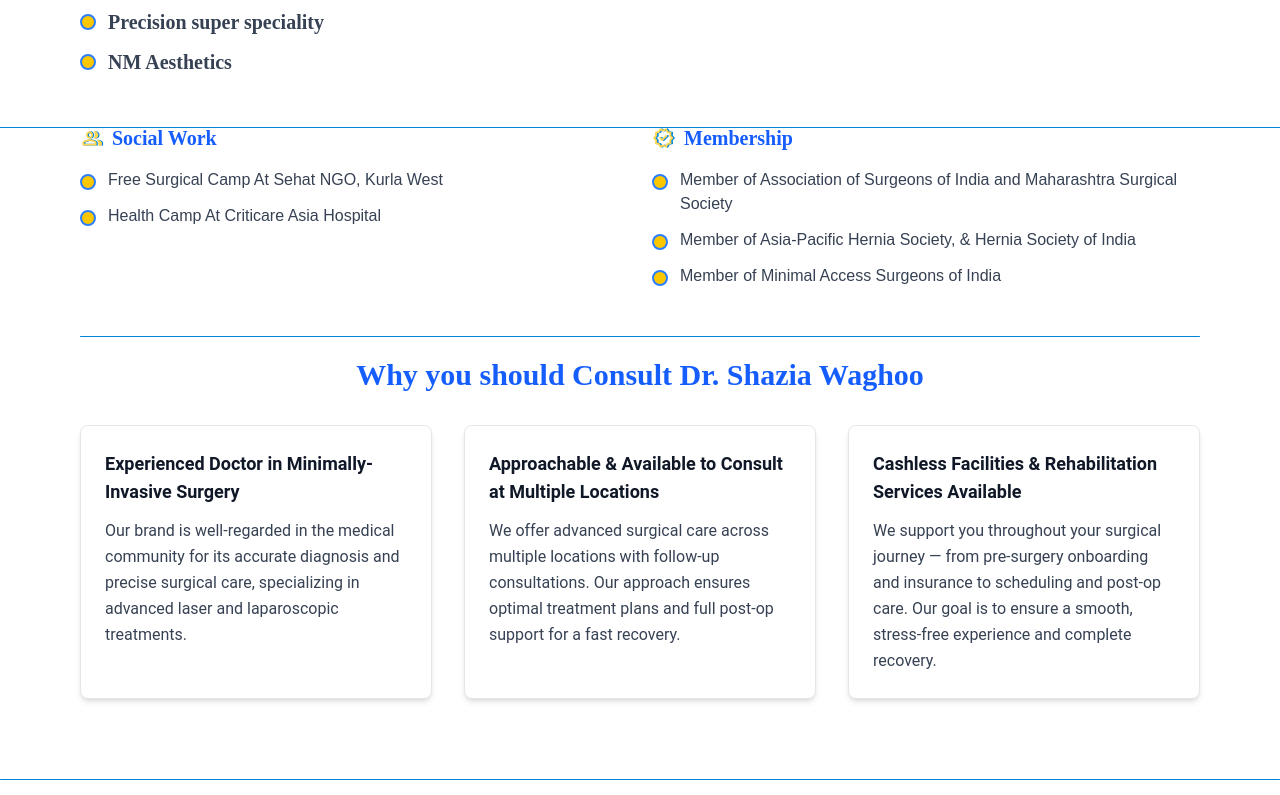
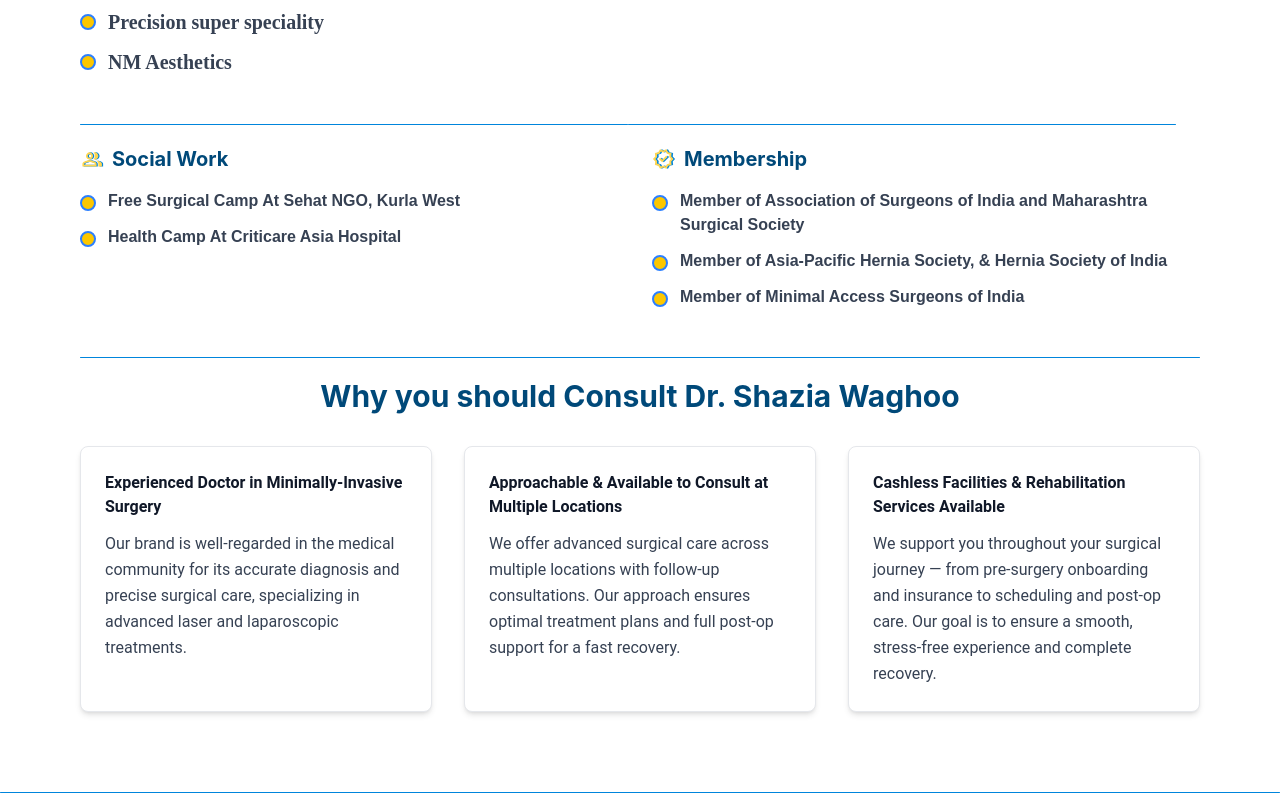
Before and after one commit to abdulahadkhan-10/dr.shaziya, a Next.js app: page / in a window 1280 px wide. Shown: the part 1287-2082 px from the top of the page. Built offline with nearby package versions, Linux system fonts and the light colour scheme.

Commit message:
update title in metadata and enhance layout styling for social work and membership sections

```diff
--- a/src/app/layout.js
+++ b/src/app/layout.js
@@ -12,7 +12,7 @@ const geistMono = Geist_Mono({
 });
 
 export const metadata = {
-  title: "Create Next App",
+  title: "Dr.shazia",
   description: "Generated by create next app",
 };
 
--- a/src/app/page.js
+++ b/src/app/page.js
@@ -222,48 +222,62 @@ export default function Home() {
 
         {/* Social Work and Membership */}
         <div className="grid md:grid-cols-2 gap-6 mb-12">
+  {/* Social Work */}
+  <div>
+    {/* Divider Line */}
+    <div className="w-full h-[1px] rounded-lg bg-[#0085DC] mb-5"></div>
 
-          <div>
+    {/* Heading with icon */}
     <h3
       className="flex items-center text-xl font-bold text-blue-600 mb-4"
-  style={{ fontFamily: 'Times New Roman, serif' }}
+      style={{ fontFamily: 'Inter, sans-serif',color:'#004979' }}
     >
-  <div className="w-full h-[1px] rounded-lg bg-[#0085DC] mb-5 absolute left-0"></div>
-  <img src="/social-work.svg" alt="Social Work" className="w-6 h-6 mr-2 relative z-10" />
-  <span className="relative z-10">Social Work</span>
+      <img src="/social-work.svg" alt="Social Work" className="w-6 h-6 mr-2" />
+      <span>Social Work</span>
     </h3>
 
-
-            <ul className="space-y-3 text-base text-gray-700">
+    <ul className="space-y-3 text-base font-semibold text-gray-700">
       {[
         'Free Surgical Camp At Sehat NGO, Kurla West',
         'Health Camp At Criticare Asia Hospital',
       ].map((work) => (
-                <li className="flex items-start" key={work}>
+        <li
+          className="flex items-start"
+          key={work}
+          style={{ fontFamily: 'Poppins, sans-serif' }}
+        >
           <span className="w-4 h-4 rounded-full bg-yellow-400 border-2 border-blue-500 mr-3 mt-1.5 flex-shrink-0"></span>
           <span>{work}</span>
         </li>
       ))}
     </ul>
   </div>
+
+  {/* Membership */}
   <div>
+    {/* Divider Line */}
+    <div className="w-full -ml-6  h-[1px] rounded-lg bg-[#0085DC] mb-5"></div>
+
+    {/* Heading with icon */}
     <h3
       className="flex items-center text-xl font-bold text-blue-600 mb-4"
-  style={{ fontFamily: 'Times New Roman, serif' }}
+      style={{ fontFamily: 'Inter, sans-serif',color:'#004979' }}
     >
-  <div className="w-full h-[1px] rounded-lg bg-[#0085DC] mb-5 ml-[-25] absolute left-0"></div>
-  <img src="/member.svg" alt="Membership" className="w-6 h-6
-   mr-2 relative z-10" />
-  <span className="relative z-10">Membership</span>
+      <img src="/member.svg" alt="Membership" className="w-6 h-6 mr-2" />
+      <span>Membership</span>
     </h3>
 
-            <ul className="space-y-3 text-base text-gray-700">
+    <ul className="space-y-3 text-base font-semibold text-gray-700">
       {[
         'Member of Association of Surgeons of India and Maharashtra Surgical Society',
         'Member of Asia-Pacific Hernia Society, & Hernia Society of India',
         'Member of Minimal Access Surgeons of India',
       ].map((member) => (
-                <li className="flex items-start" key={member}>
+        <li
+          className="flex items-start"
+          key={member}
+          style={{ fontFamily: 'Poppins, sans-serif' }}
+        >
           <span className="w-4 h-4 rounded-full bg-yellow-400 border-2 border-blue-500 mr-3 mt-1.5 flex-shrink-0"></span>
           <span>{member}</span>
         </li>
@@ -272,11 +286,13 @@ export default function Home() {
   </div>
 </div>
 
+
+
         {/* Why Choose Section */}
         <div className="mb-12">
           <h3
             className="text-2xl md:text-3xl font-bold text-blue-600 text-center mb-8"
-            style={{ fontFamily: 'Times New Roman, serif' }}
+            style={{ fontFamily: 'Inter, sans-serif',color:'#004979' }}
           >
                           <div className='w-full mb-5 h-[1px] rounded-lg bg-[#0085DC]'></div>
 
@@ -287,7 +303,7 @@ export default function Home() {
             {/* Card 1 */}
             <div className="bg-white rounded-lg shadow-md p-6 border border-gray-200">
               <h4
-                className="font-bold text-gray-900 mb-3 text-lg"
+                className="font-bold text-gray-900 mb-3 text-base"
                 style={{ fontFamily: 'Roboto, sans-serif' }}
               >
                 Experienced Doctor in Minimally-Invasive Surgery
@@ -305,7 +321,7 @@ export default function Home() {
             {/* Card 2 */}
             <div className="bg-white rounded-lg shadow-md p-6 border border-gray-200">
               <h4
-                className="font-bold text-gray-900 mb-3 text-lg"
+                className="font-bold text-gray-900 mb-3 text-base"
                 style={{ fontFamily: 'Roboto, sans-serif' }}
               >
                 Approachable & Available to Consult at Multiple Locations
@@ -323,7 +339,7 @@ export default function Home() {
             {/* Card 3 */}
             <div className="bg-white rounded-lg shadow-md p-6 border border-gray-200">
               <h4
-                className="font-bold text-gray-900 mb-3 text-lg"
+                className="font-bold text-gray-900 mb-3 text-base"
                 style={{ fontFamily: 'Roboto, sans-serif' }}
               >
                 Cashless Facilities & Rehabilitation Services Available
@@ -483,7 +499,7 @@ export default function Home() {
 <div className="mb-12">
   <h3
     className="text-xl md:text-2xl font-bold text-blue-600 text-center mb-6"
-    style={{ fontFamily: 'Roboto, sans-serif' }}
+    style={{ fontFamily: 'Roboto, sans-serif',color:'#004979' }}
   >
     Watch these videos to get more information about Dr. Shazia Waghoo.
   </h3>
@@ -502,7 +518,7 @@ export default function Home() {
     </div>
 
     {/* Video 2 */}
-    <div className="relative rounded-lg overflow-hidden aspect-video">
+    {/* <div className="relative rounded-lg overflow-hidden aspect-video">
       <iframe
         className="w-full h-full"
         src="https://www.youtube.com/embed/nEp0H0pcKFE"
@@ -511,10 +527,10 @@ export default function Home() {
         allow="accelerometer; autoplay; clipboard-write; encrypted-media; gyroscope; picture-in-picture"
         allowFullScreen
       ></iframe>
-    </div>
+    </div> */}
 
     {/* Video 3 */}
-    <div className="relative rounded-lg overflow-hidden aspect-video">
+    {/* <div className="relative rounded-lg overflow-hidden aspect-video">
       <iframe
         className="w-full h-full"
         src="https://www.youtube.com/embed/nEp0H0pcKFE"
@@ -523,10 +539,10 @@ export default function Home() {
         allow="accelerometer; autoplay; clipboard-write; encrypted-media; gyroscope; picture-in-picture"
         allowFullScreen
       ></iframe>
-    </div>
+    </div> */}
 
     {/* Video 4 */}
-    <div className="relative rounded-lg overflow-hidden aspect-video">
+    {/* <div className="relative rounded-lg overflow-hidden aspect-video">
       <iframe
         className="w-full h-full"
         src="https://www.youtube.com/embed/nEp0H0pcKFE"
@@ -535,7 +551,7 @@ export default function Home() {
         allow="accelerometer; autoplay; clipboard-write; encrypted-media; gyroscope; picture-in-picture"
         allowFullScreen
       ></iframe>
-    </div>
+    </div> */}
   </div>
 </div>
 
```
Lines whose indentation alone changed are shown as unchanged.
